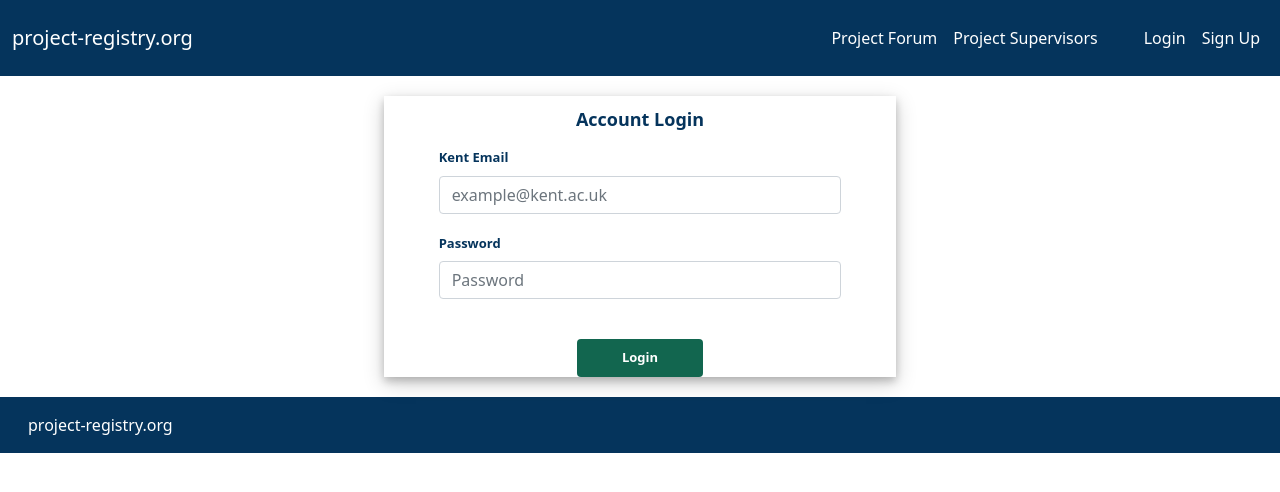
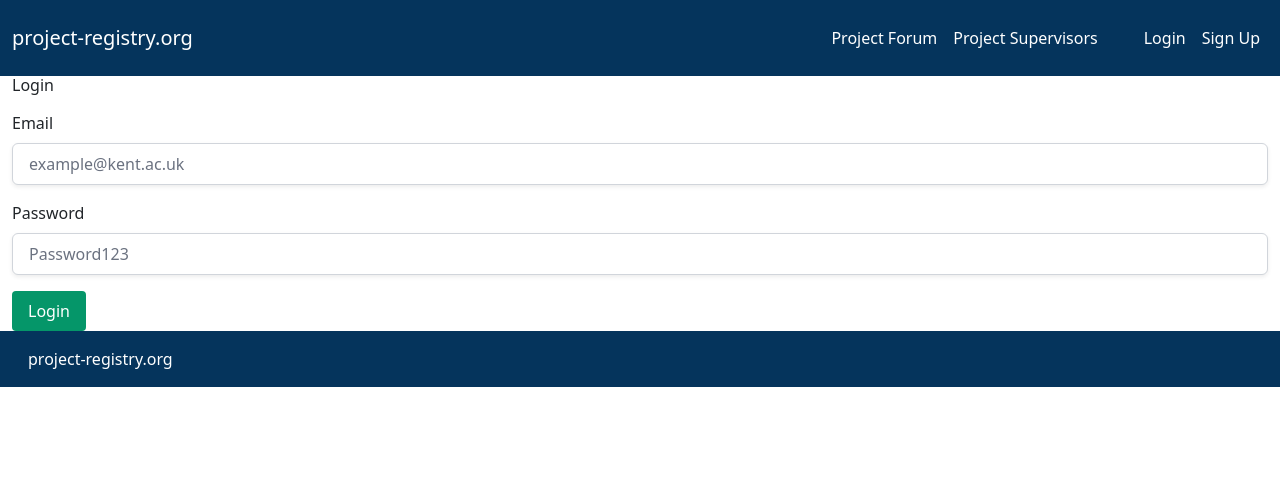
Before and after one commit to Appromode/front-end, a Next.js app: page /login in a window 1280 px wide. Shown: the top 492 px of the page. Built offline with nearby package versions, Linux system fonts and the light colour scheme.

Commit message:
Updated login form, but needs to be properly styled

```diff
--- a/components/LoginForm/index.tsx
+++ b/components/LoginForm/index.tsx
@@ -1,63 +1,43 @@
-import React, { FC } from 'react';
-import {
-  Row,
-  Col,
-  FormControl,
-  FormGroup,
-  FormLabel,
-} from 'react-bootstrap';
-import {
-  Formik,
-  Form,
-  Field,
-} from 'formik';
-import styles from './styles.module.scss';
+import React, { FC, useContext } from 'react';
+import { Formik, Form } from 'formik';
 import { postUser } from '../../api/users';
+import { AuthContext } from '../../stores/AuthContext';
+import Input from '../Input';
+import Label from '../Label';
 
-const LoginForm:FC = () => (
-  <>
-    <div className={styles.formspacer} />
-    <div className={styles.centreConsole}>
-      <p id={styles.title1}>Account Login</p>
+const LoginForm:FC = () => {
+  const { setUser } = useContext(AuthContext);
+
+  return (
+    <div className="container mx-auto">
       <Formik
         initialValues={{
           email: '',
           password: '',
         }}
-        onSubmit={(values) => postUser(values)}
+        onSubmit={(values, { setSubmitting, setStatus }) => {
+          setSubmitting(true);
+          postUser(values)
+            .then((data) => setUser(data))
+            .catch(() => setStatus('There was an issue, try again later'));
+        }}
       >
-        <div className={styles.textbox}>
+        <>
+          <h1>Login</h1>
           <Form>
-            <Row>
-              <Col lg={{ span: 10, offset: 1 }}>
-                <FormGroup controlId="email">
-                  <FormLabel>Kent Email</FormLabel>
-                  <Field name="email" type="email" placeholder="example@kent.ac.uk" as={FormControl} />
-                </FormGroup>
-              </Col>
-            </Row>
-            <div className={styles.formspacer} />
-            <Row>
-              <Col lg={{ span: 10, offset: 1 }}>
-                <FormGroup controlId="password">
-                  <FormLabel>Password</FormLabel>
-                  <Field name="password" type="password" placeholder="Password" as={FormControl} />
-                </FormGroup>
-              </Col>
-            </Row>
-            <div className={styles.formspacer} />
-            <div className={styles.formspacer} />
-            <Row>
-              <Col className={styles.buttonWrapper}>
-                <button type="submit" className={styles.save}>Login</button>
-              </Col>
-            </Row>
+            <div className="my-3">
+              <Label htmlFor="email">Email</Label>
+              <Input name="email" id="email" type="email" placeholder="example@kent.ac.uk" />
+            </div>
+            <div className="my-3">
+              <Label htmlFor="password">Password</Label>
+              <Input name="password" id="password" type="password" placeholder="Password123" />
+            </div>
+            <button type="submit" className="px-3 py-2 upper bg-emerald-600 text-white rounded">Login</button>
           </Form>
-        </div>
+        </>
       </Formik>
     </div>
-    <div className={styles.formspacer} />
-  </>
-);
-
+  );
+};
 export default LoginForm;
```
